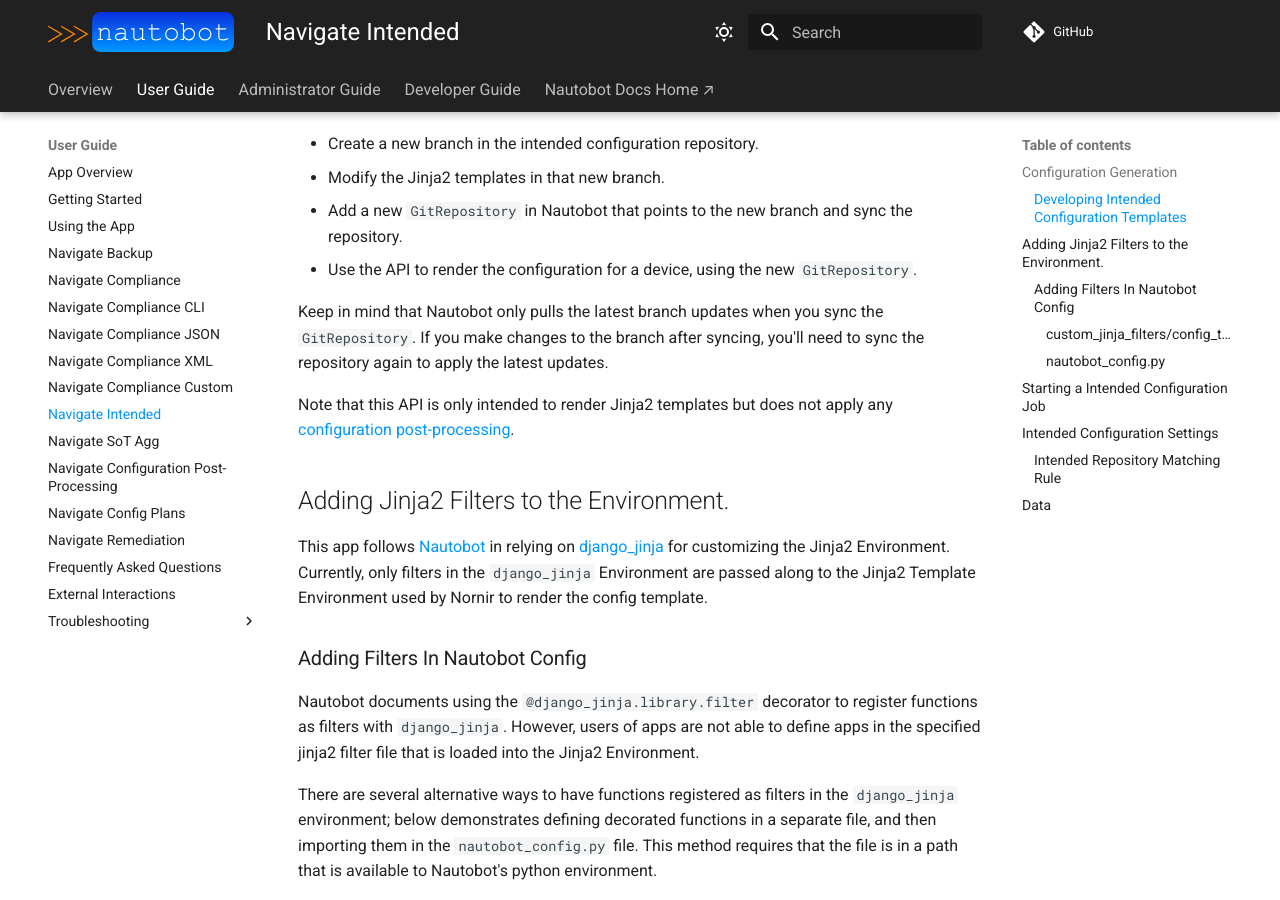
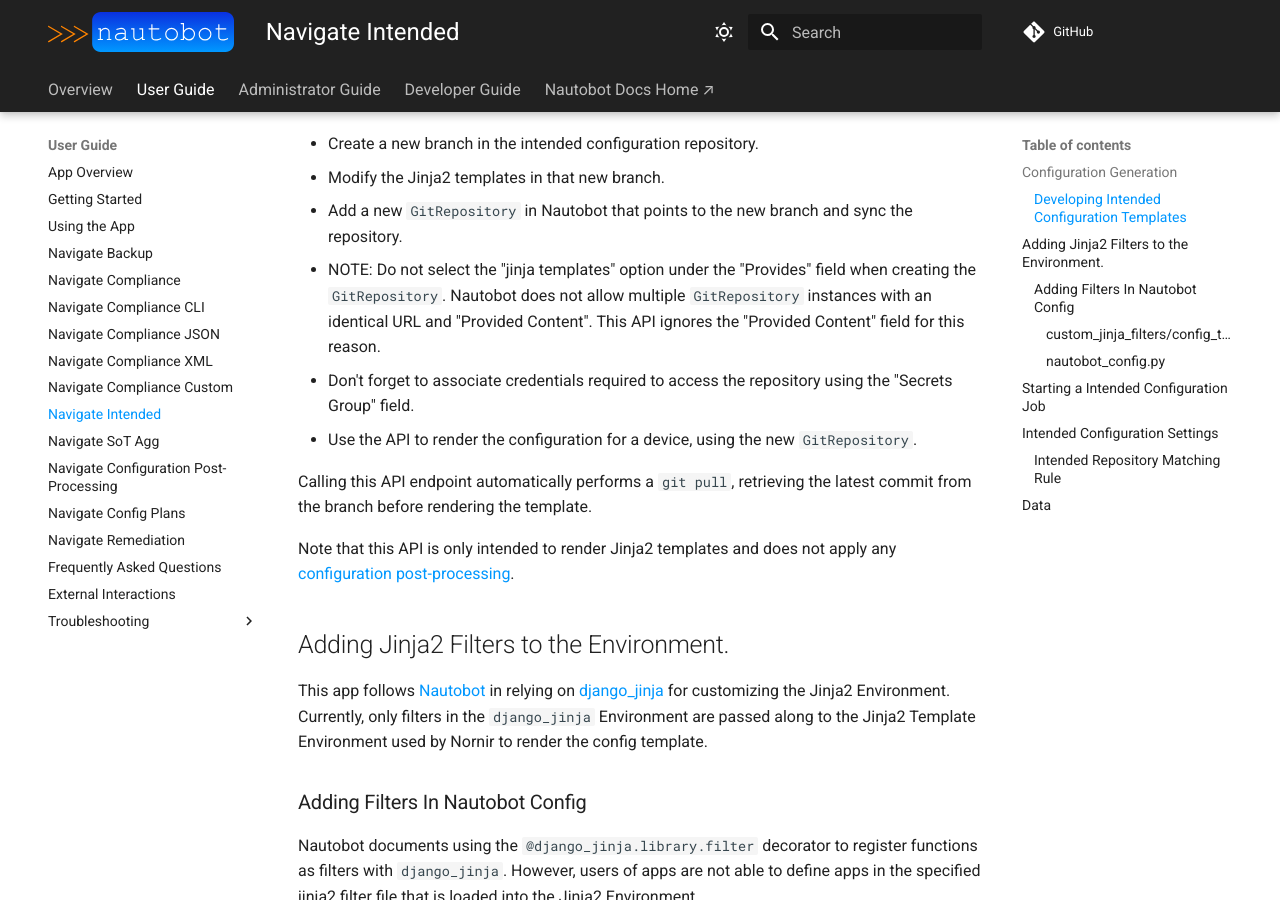
Before and after one commit to nautobot/nautobot-app-golden-config, an MkDocs documentation site: the page built from docs/user/app_feature_intended.md, in a window 1280 px wide and 900 px high, scrolled down 1694 px. Built offline with MkDocs 1.6.1 and Material for MkDocs 9.7.7, drawn with Linux system fonts in a browser that asks for light colours; comment, search, counter and statistics services are not loaded.

Commit message:
update docs

```diff
--- a/docs/user/app_feature_intended.md
+++ b/docs/user/app_feature_intended.md
@@ -48,11 +48,13 @@
 - Create a new branch in the intended configuration repository.
 - Modify the Jinja2 templates in that new branch.
 - Add a new `GitRepository` in Nautobot that points to the new branch and sync the repository.
+  - NOTE: Do not select the "jinja templates" option under the "Provides" field when creating the `GitRepository`. Nautobot does not allow multiple `GitRepository` instances with an identical URL and "Provided Content". This API ignores the "Provided Content" field for this reason.
+  - Don't forget to associate credentials required to access the repository using the "Secrets Group" field.
 - Use the API to render the configuration for a device, using the new `GitRepository`.
 
-Keep in mind that Nautobot only pulls the latest branch updates when you sync the `GitRepository`. If you make changes to the branch after syncing, you'll need to sync the repository again to apply the latest updates.
+Calling this API endpoint automatically performs a `git pull`, retrieving the latest commit from the branch before rendering the template.
 
-Note that this API is only intended to render Jinja2 templates but does not apply any [configuration post-processing](./app_feature_config_postprocessing.md).
+Note that this API is only intended to render Jinja2 templates and does not apply any [configuration post-processing](./app_feature_config_postprocessing.md).
 
 ## Adding Jinja2 Filters to the Environment.
 
```
